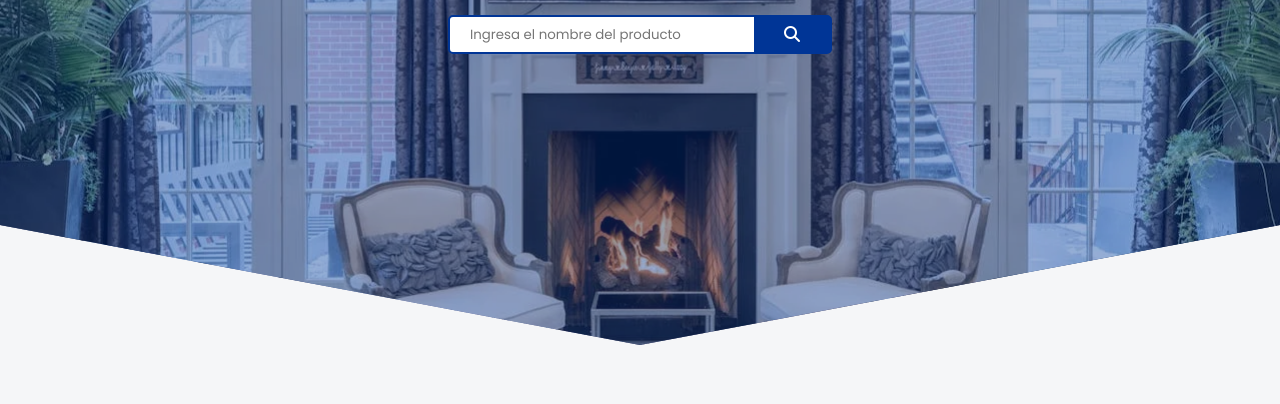
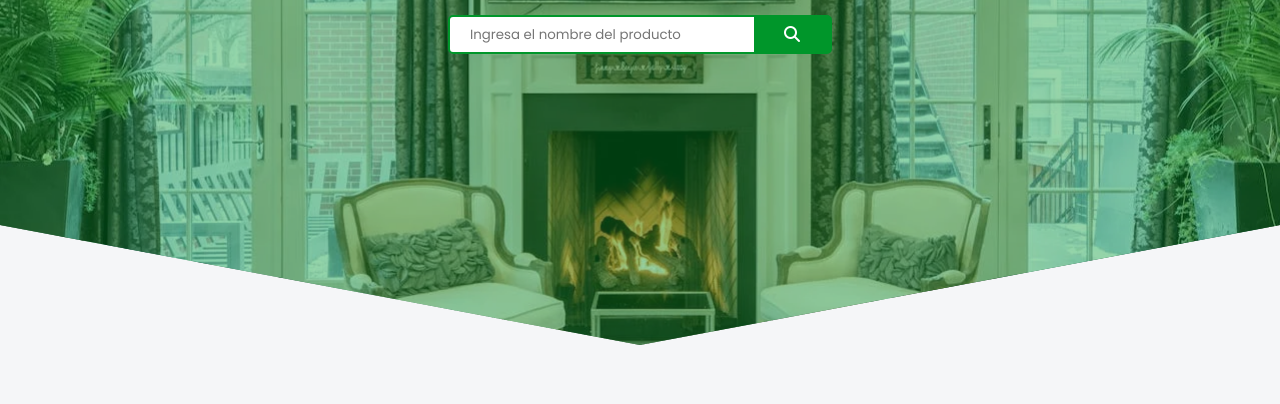
Before and after one commit to JeckyShop-Code/onlinestore-code, a plain HTML site: page index.html in a window 1280 px wide. Shown: the part 205-609 px from the top of the page. Drawn offline with Linux system fonts and the light colour scheme.

Commit message:
cambio de color a verde

```diff
--- a/css/colors.css
+++ b/css/colors.css
@@ -1,6 +1,6 @@
 :root {
     --bg-body: #F5F6F8;
-    --principal-blue : #003596;
+    --principal-blue : #00962a;
     --text-white: #fff;
     --white: #fff;
     --text-gray : #000;
```
